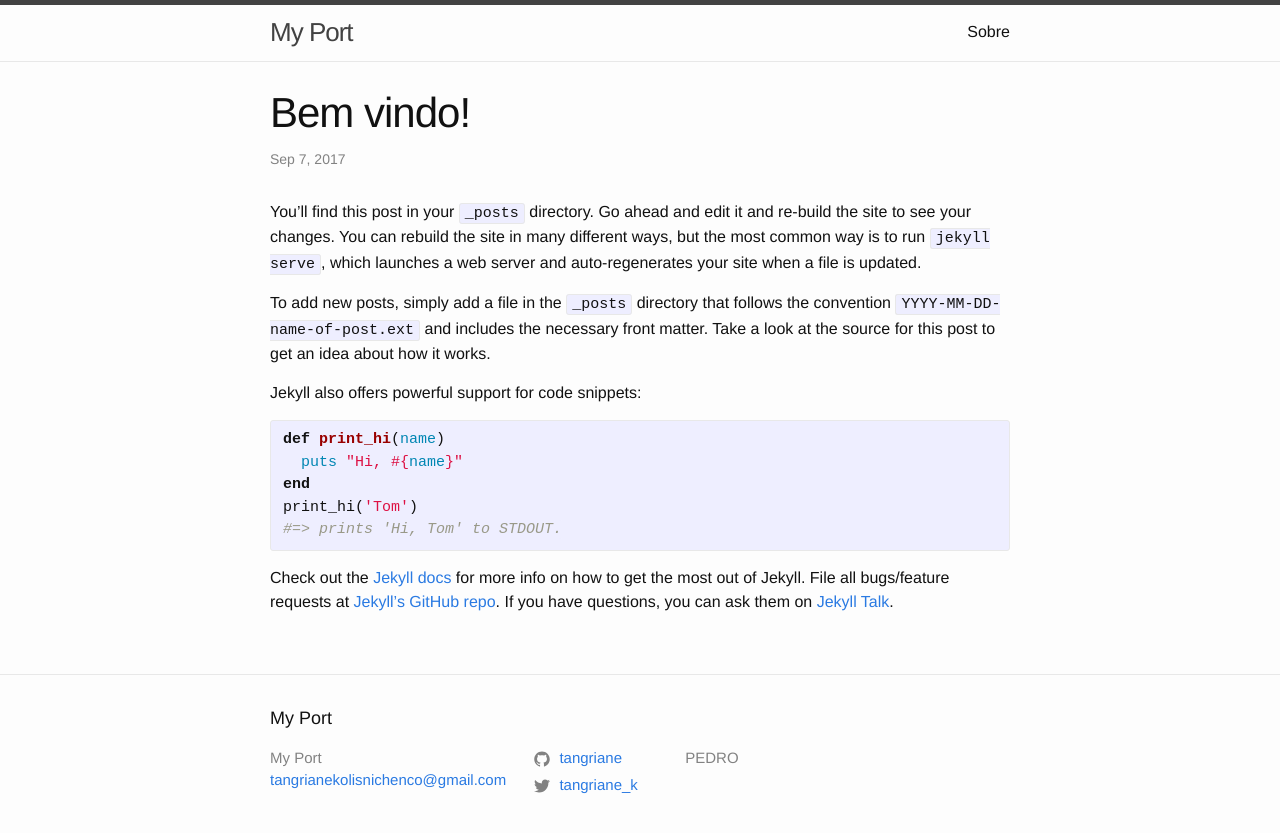
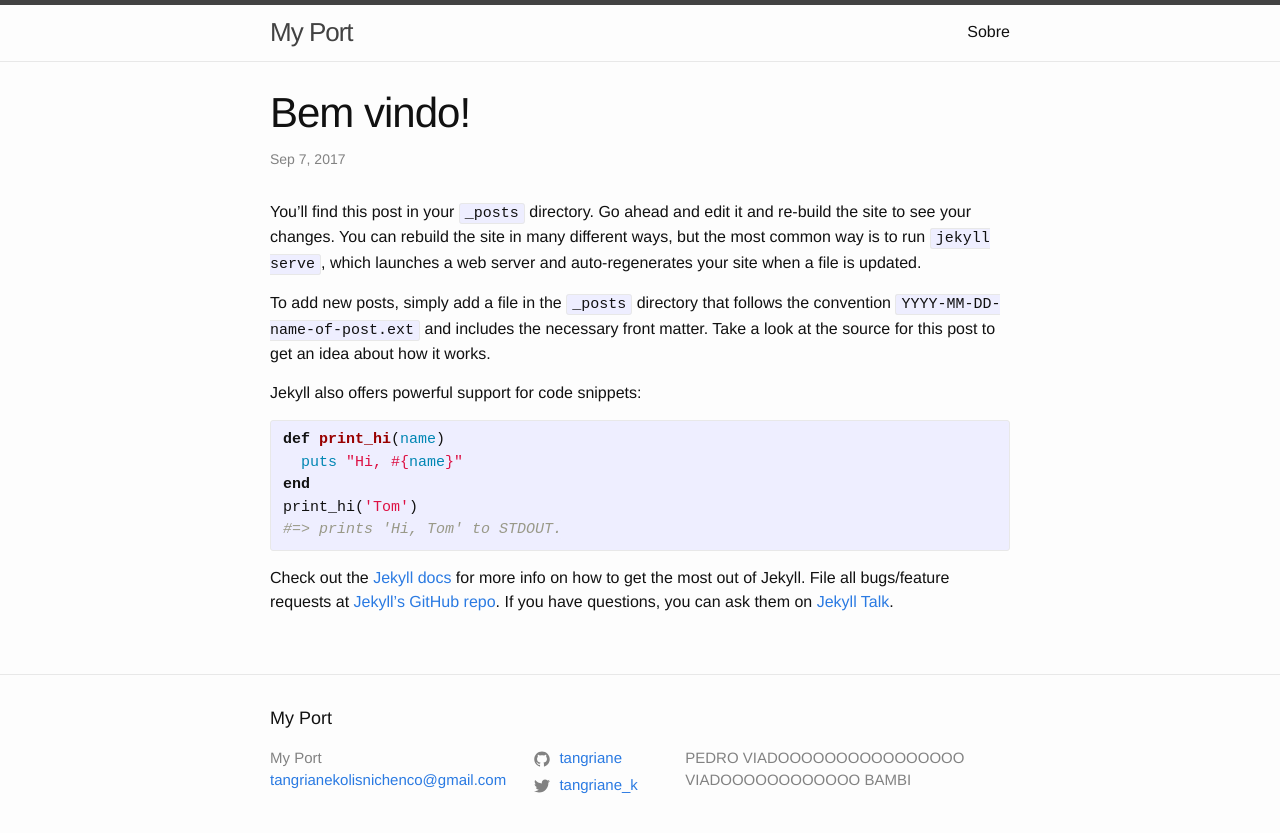
Before and after one commit to tangriane/tangriane.github.io, a Jekyll site: the page built from _posts/2017-09-07-welcome-to-jekyll.markdown, in a window 1280 px wide. Shown: the top 833 px of the page. Built offline with Jekyll 4.4.1, drawn with Linux system fonts in a browser that asks for light colours.

Commit message:
Update _config.yml

```diff
--- a/_config.yml
+++ b/_config.yml
@@ -2,7 +2,7 @@
 title: My Port
 email: tangrianekolisnichenco@gmail.com
 description: > # this means to ignore newlines until "baseurl:"
- PEDRO
+ PEDRO VIADOOOOOOOOOOOOOOOO VIADOOOOOOOOOOOO BAMBI
 baseurl: "" # the subpath of your site, e.g. /blog
 url: "tangriane.github.io" # the base hostname & protocol for your site, e.g. http://example.com
 twitter_username: tangriane_k
```
